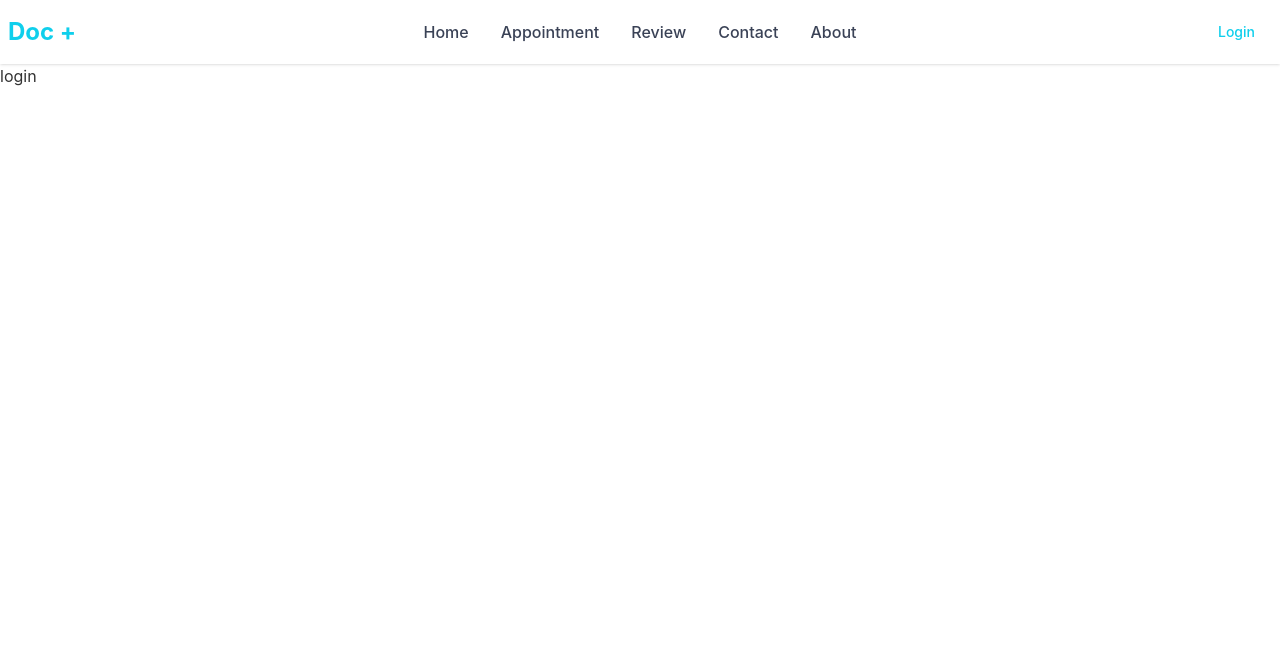
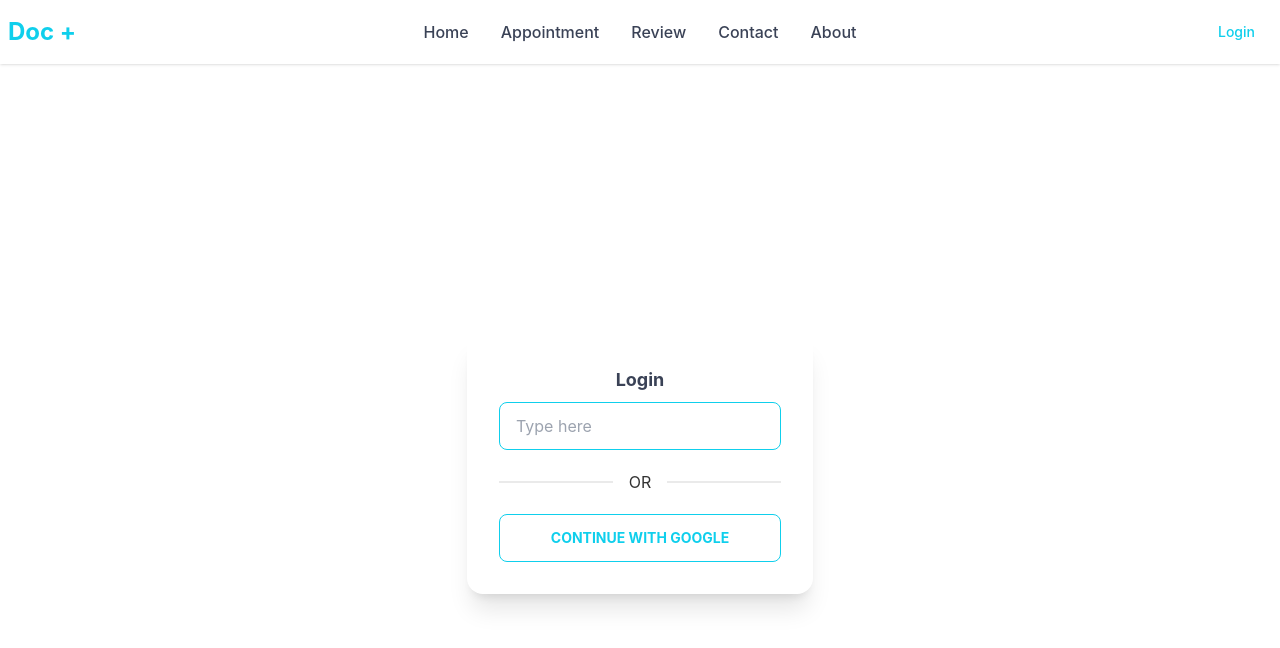
Before and after one commit to asadulR/Doc-plus-UI, a React (Create React App) app: page /login in a window 1280 px wide. Shown: the top 648 px of the page. Built offline with nearby package versions, Linux system fonts and the light colour scheme; no server answers.

Commit message:
implement login with google

```diff
--- a/package.json
+++ b/package.json
@@ -13,6 +13,7 @@
     "react-day-picker": "^8.0.4",
     "react-dom": "^18.1.0",
     "react-firebase-hooks": "^5.0.3",
+    "react-hot-toast": "^2.2.0",
     "react-icons": "^4.3.1",
     "react-router-dom": "^6.3.0",
     "react-scripts": "5.0.1",
--- a/src/Components/Pages/Login/Login.js
+++ b/src/Components/Pages/Login/Login.js
@@ -1,10 +1,32 @@
 import React from 'react';
+import auth from '../../Shared/Auth/firebase.init';
+import { useSignInWithGoogle } from 'react-firebase-hooks/auth';
+const Login = () => {
 
-const Login = () => {
+
+
+    const [signInWithGoogle, user, loading, error] = useSignInWithGoogle(auth);
+
+    if(user){
+        console.log(user);
+        console.log(user.email);
+    }
     return (
-        <div>
-            <h1>login</h1>
-        </div>
+        <section className='container mx-auto px-3'>
+            <div className='flex h-screen justify-center items-center'>
+                <div class="card max:w-96 shadow-xl">
+                    <div class="card-body">
+                        <h2 class="text-center text-accent text-lg font-bold">Login</h2>
+                        <form>
+                            <input type="text" placeholder="Type here" class="input input-bordered input-primary w-full max-w-xs" />
+                        </form>
+
+                        <div class="divider">OR</div>
+                        <button onClick={() => signInWithGoogle()} class="btn btn-outline btn-primary hover:text-white font-bold">Continue with Google</button>
+                    </div>
+                </div>
+            </div>
+        </section>
     );
 };
 
```
Also changed, not shown: 1 other file (tests, documents, lock files or other folders).
